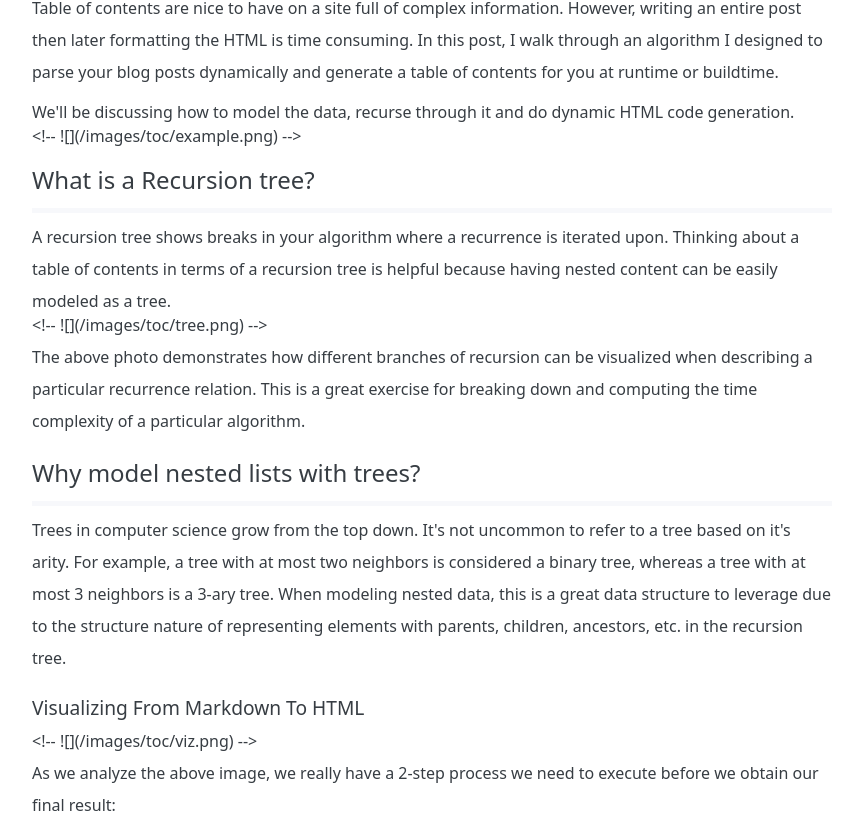
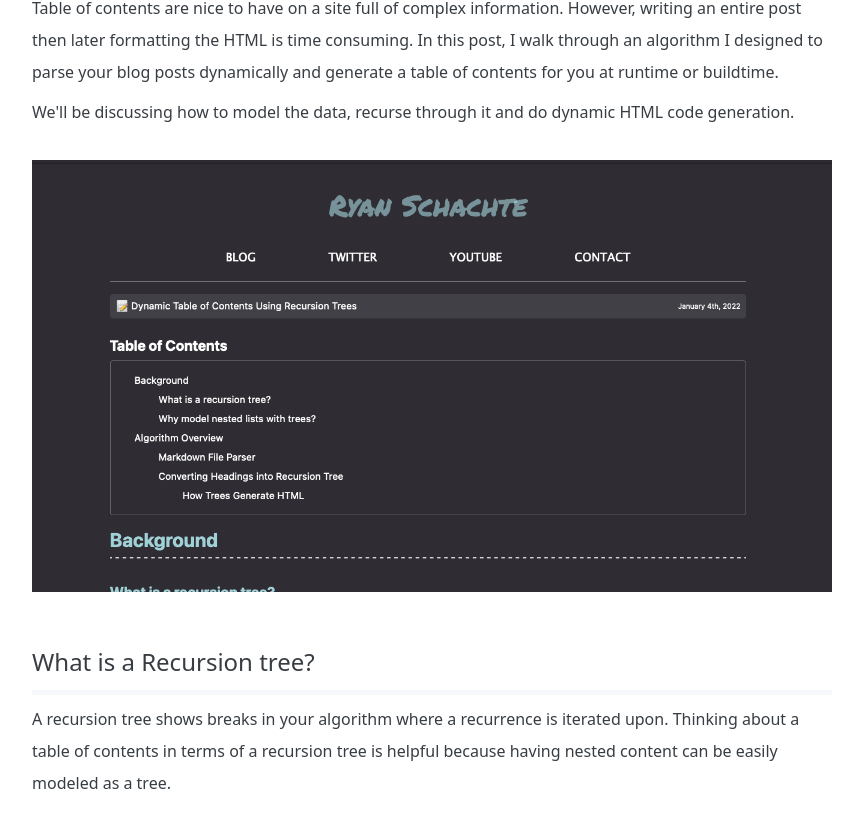
Before and after one commit to Schachte/site, a Next.js app: page /files/table_of_contents_recursion in a window 1280 px wide. Shown: the part 433-1246 px from the top of the page, without its empty margins (208-1071 px from the left). Built offline with nearby package versions, Linux system fonts and the light colour scheme; a web font is replaced by a local one.

Commit message:
Website revamp

```diff
--- a/components/CodeBlock.js
+++ b/components/CodeBlock.js
@@ -1,6 +1,8 @@
 import React from "react";
 import { Prism as SyntaxHighlighter } from "react-syntax-highlighter";
 import light from 'react-syntax-highlighter/dist/cjs/styles/prism/nord'
+import Image from 'next/image'
+import styles from "../styles/Post.module.scss"
 
 const CodeBlock = {
   code({ node, inline, className, children, ...props }) {
@@ -23,6 +25,17 @@ const CodeBlock = {
       </code>
     );
   },
+
+  img: ({ src }) => {
+    return (
+        <Image
+          src={src}
+          width={3000}
+          height={1800}
+          objectFit={"contain"}
+        />
+    )
+  }
 };
 
 export { CodeBlock };
--- a/pages/files/[slug].js
+++ b/pages/files/[slug].js
@@ -1,7 +1,7 @@
 import fs from "fs";
 import path from "path";
 import matter from "gray-matter";
-import {CodeBlock} from "../../components/CodeBlock";
+import { CodeBlock } from "../../components/CodeBlock";
 import ReactMarkdown from "react-markdown";
 import { PrismLight as SyntaxHighlighter } from 'react-syntax-highlighter'
 import tsx from 'react-syntax-highlighter/dist/cjs/languages/prism/tsx'
@@ -41,8 +41,7 @@ export default function PostPage({
           </div>
         </div>
         <div className={styles["post_body"]}>
-          {theme === 'dark' ? <ReactMarkdown components={CodeBlock}>{content}</ReactMarkdown> :
-          <ReactMarkdown components={CodeBlock}>{content}</ReactMarkdown>}
+          <ReactMarkdown components={CodeBlock}>{content}</ReactMarkdown>
         </div>
       </div>
     </>
--- a/posts/table_of_contents_recursion.md
+++ b/posts/table_of_contents_recursion.md
@@ -11,13 +11,13 @@ In this post, I walk through an algorithm I designed to parse your blog posts dy
 
 We'll be discussing how to model the data, recurse through it and do dynamic HTML code generation.
 
-<!-- ![](/images/toc/example.png) -->
+![](/images/toc/example.png)
 
 ## What is a Recursion tree?
 
 A recursion tree shows breaks in your algorithm where a recurrence is iterated upon. Thinking about a table of contents in terms of a recursion tree is helpful because having nested content can be easily modeled as a tree.
 
-<!-- ![](/images/toc/tree.png) -->
+![](/images/toc/tree.png)
 
 The above photo demonstrates how different branches of recursion can be visualized when describing a particular recurrence relation. This is a great exercise for breaking down and computing the time complexity of a particular algorithm.
 
@@ -30,7 +30,7 @@ When modeling nested data, this is a great data structure to leverage due to the
 
 ### Visualizing From Markdown To HTML
 
-<!-- ![](/images/toc/viz.png) -->
+![](/images/toc/viz.png)
 
 As we analyze the above image, we really have a 2-step process we need to execute before we obtain our final result:
 
--- a/styles/Post.module.scss
+++ b/styles/Post.module.scss
@@ -112,3 +112,9 @@
         text-align: center;
     }
 }
+
+.img-container {
+    max-width: 850px;
+    width: 100%;
+    position: relative;
+}
```
